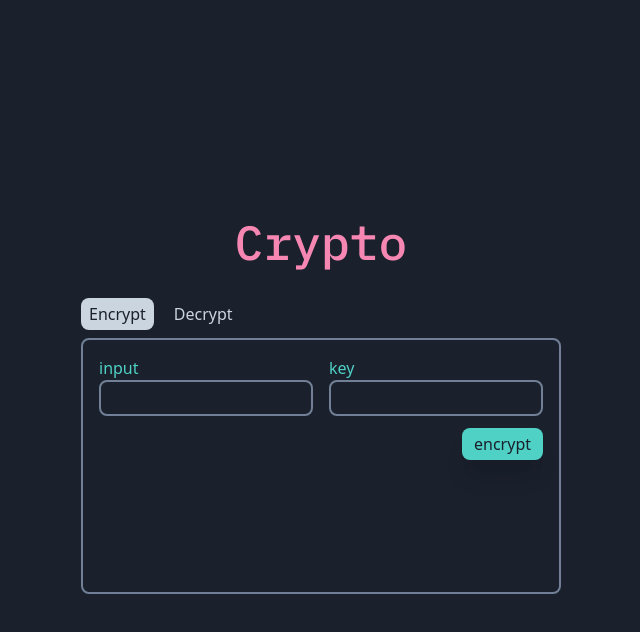
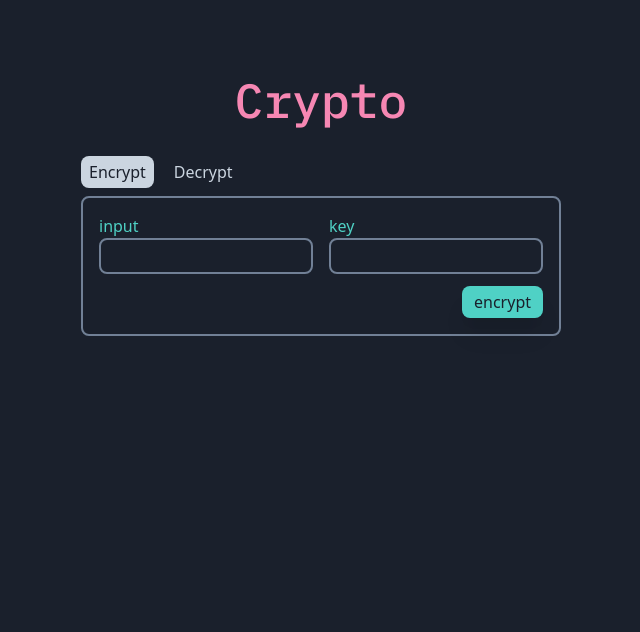
Before and after one commit to ngavinsir/crypto-visualization, a Svelte app: page / in a window 1280 px wide. Shown: the top 632 px of the page, without its empty margins (319-959 px from the left). Built offline with nearby package versions, Linux system fonts and the light colour scheme.

Commit message:
adjust styling

```diff
--- a/src/App.svelte
+++ b/src/App.svelte
@@ -11,7 +11,7 @@
 </script>
 
 <div
-  class="flex flex-col w-full min-h-screen bg-gray-900 items-center justify-center p-2">
+  class="flex flex-col w-full min-h-screen bg-gray-900 items-center p-2 pt-16">
   <h1 class="text-pink-400 text-5xl mb-3 font-ibm font-medium">Crypto</h1>
   <div class="flex py-2 space-x-3 max-w-full" style="width: 30rem">
     <span
@@ -27,9 +27,7 @@
         'text-gray-400': selected !== 'decrypt',
       })}>Decrypt</span>
   </div>
-  <div
-    class="h-64 border-2 border-gray-600 rounded-lg p-4 flex flex-col max-w-full"
-    style="width: 30rem">
+  <div class="max-w-full" style="width: 30rem">
     <Function
       steps={selected === 'encrypt' ? encryptSteps : decryptSteps}
       label={selected === 'encrypt' ? 'encrypt' : 'decrypt'} />
--- a/src/components/Function.svelte
+++ b/src/components/Function.svelte
@@ -18,7 +18,8 @@
   }
 </script>
 
-<div class="flex flex-col w-full">
+<div class="flex flex-col w-full space-y-4">
+  <div class="flex flex-col border-2 border-gray-600 rounded-lg p-4">
     <div class="flex text-teal-400">
       <label class="flex flex-col w-1/2 pr-2">
         input
@@ -43,5 +44,7 @@
       on:click={run}>
       {label}
     </span>
-  <Visualize {text} duration={800} transition={1500} class="mt-8" />
   </div>
+
+  <Visualize {text} duration={800} transition={1500} class="p-4" />
+</div>
--- a/src/components/Visualize.svelte
+++ b/src/components/Visualize.svelte
@@ -16,7 +16,6 @@
   let step = 0;
   let interval: number | undefined = undefined;
   let done = false;
-  let textarea;
   let currentText: VisualText[] = text.length
     ? text[0].split("").map((text) => ({ text, flag: true }))
     : [];
```
Lines whose indentation alone changed are shown as unchanged.
